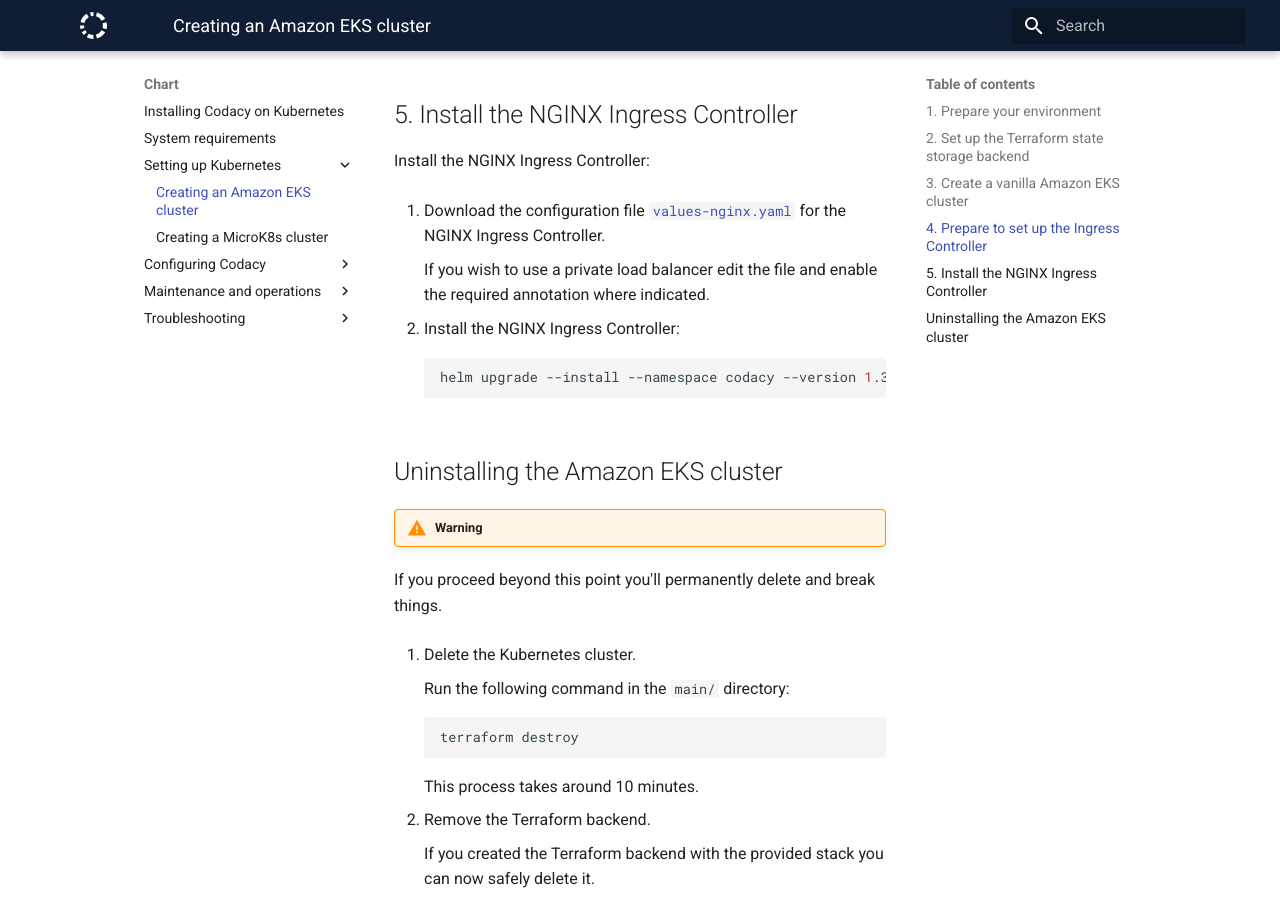
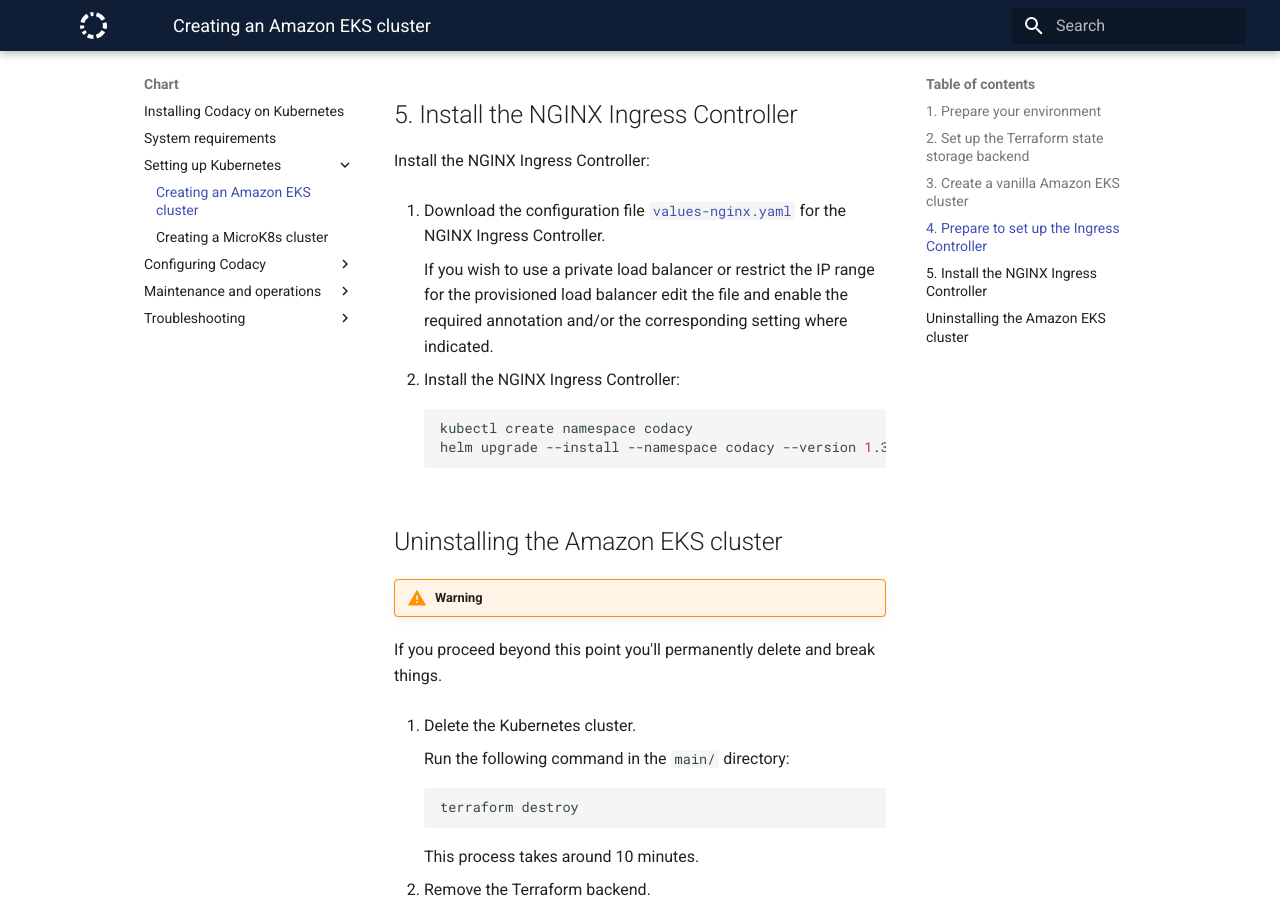
Before and after one commit to codacy/chart, an MkDocs documentation site: the page built from docs/infrastructure/eks-quickstart.md, in a window 1280 px wide and 900 px high, scrolled down 4176 px. Built offline with MkDocs 1.6.1 and Material for MkDocs 9.7.7, drawn with Linux system fonts in a browser that asks for light colours; comment, search, counter and statistics services are not loaded.

Commit message:
feature: Support multiple pre-existing subnets; Add lb CIDR restrictions. (#514)

````diff
--- a/docs/infrastructure/eks-quickstart.md
+++ b/docs/infrastructure/eks-quickstart.md
@@ -129,11 +129,12 @@
 
 1.  Download the configuration file [`values-nginx.yaml`](https://raw.githubusercontent.com/codacy/chart/master/codacy/values-nginx.yaml) for the NGINX Ingress Controller.
 
-    If you wish to use a private load balancer edit the file and enable the required annotation where indicated.
+    If you wish to use a private load balancer or restrict the IP range for the provisioned load balancer edit the file and enable the required annotation and/or the corresponding setting where indicated.
 
 2.  Install the NGINX Ingress Controller:
 
     ```bash
+    kubectl create namespace codacy
     helm upgrade --install --namespace codacy --version 1.39.0 codacy-nginx-ingress stable/nginx-ingress -f values-nginx.yaml
     ```
 
````
Also changed, not shown: 4 other files.
